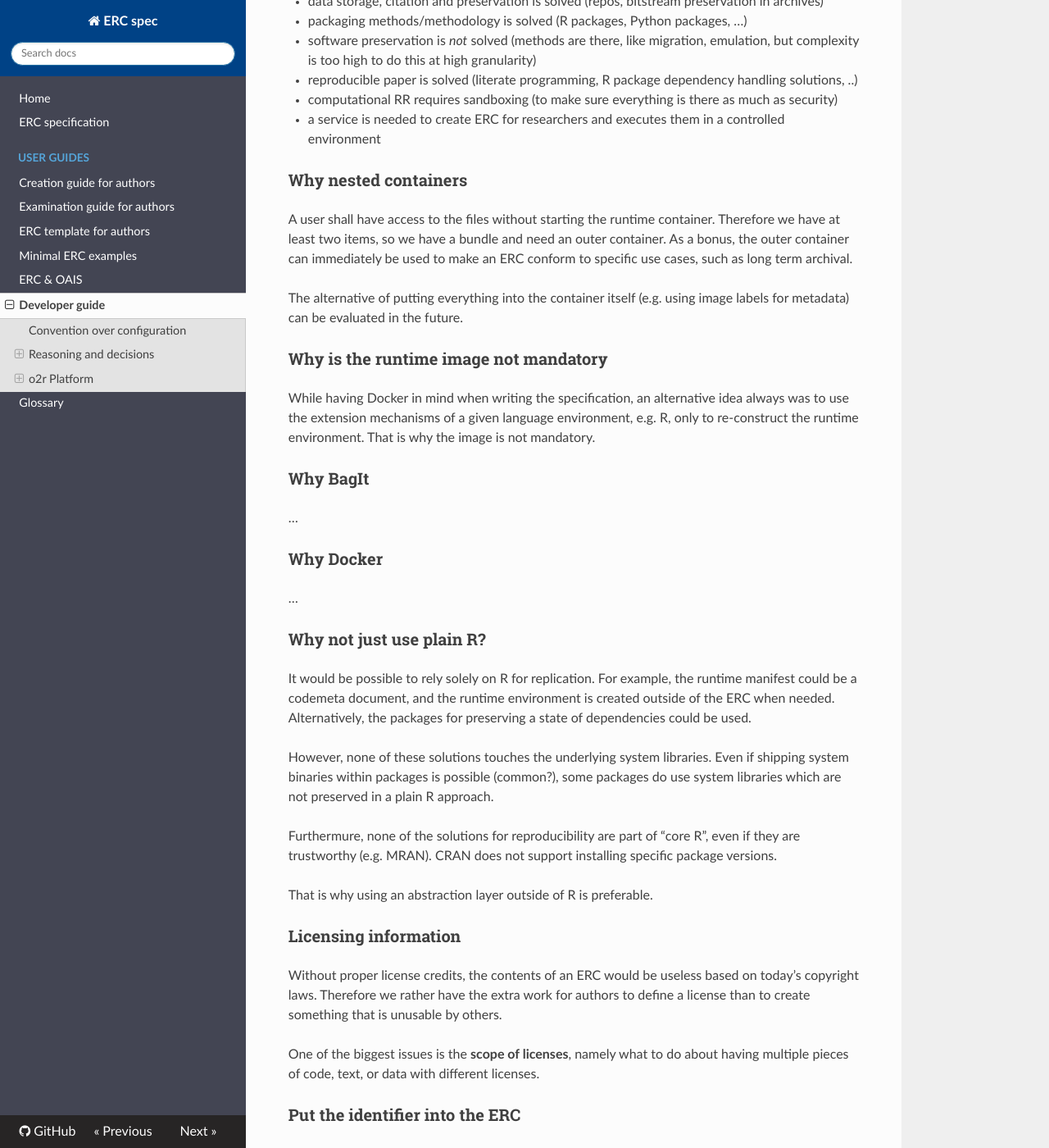
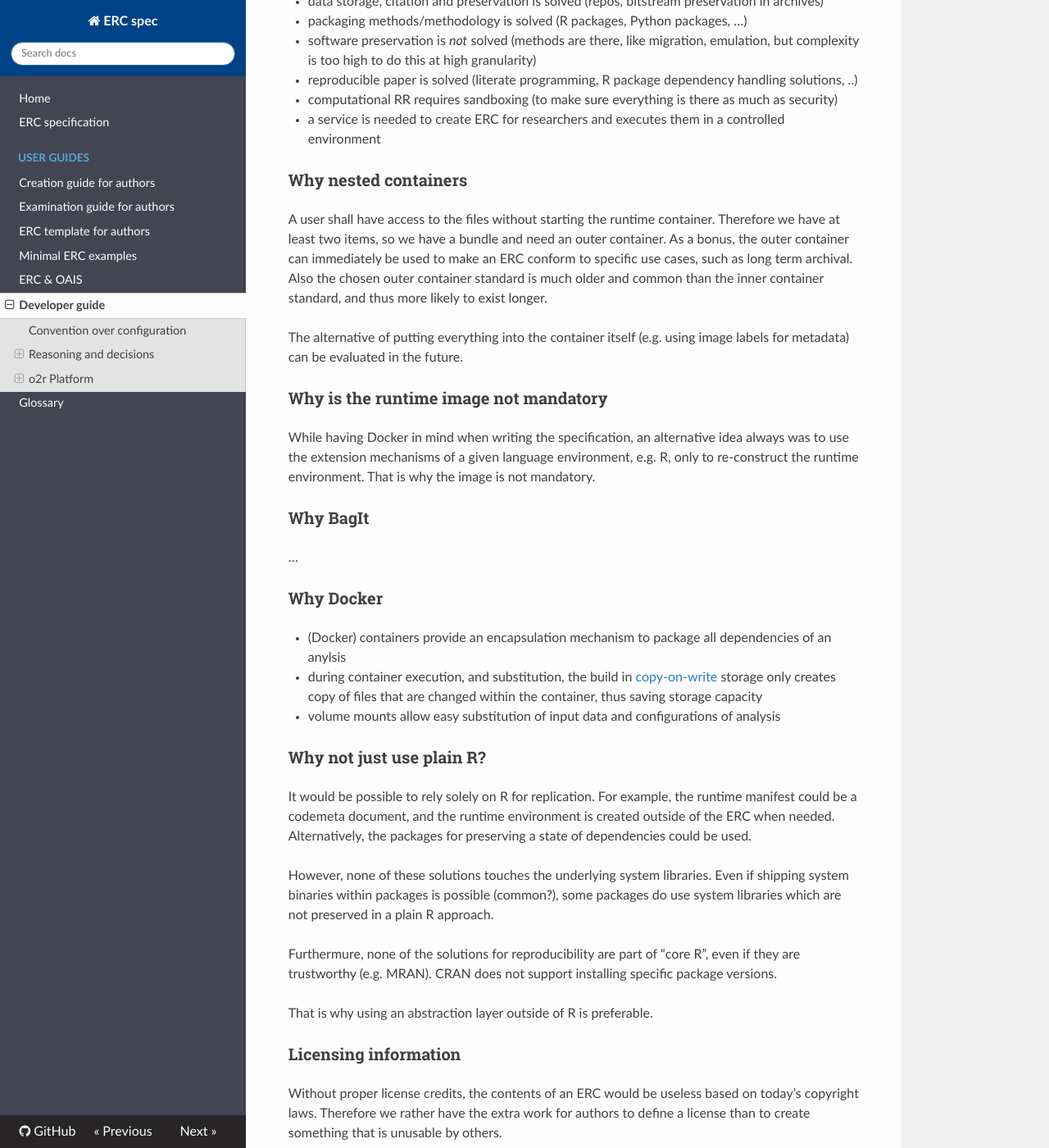
Before and after one commit to o2r-project/erc-spec, an MkDocs documentation site: the page built from docs/dev-guide/index.md, in a window 1280 px wide and 1400 px high, scrolled down 843 px. Shown: the whole window at 82% size. Built offline with MkDocs 1.6.1, drawn with Linux system fonts in a browser that asks for light colours; nearby versions of some CDN libraries; old or Windows-style settings are respelled for this version of MkDocs; some of the changed text lies outside the part shown.

Commit message:
add some arguments for Docker, closes #24

```diff
--- a/docs/dev-guide/index.md
+++ b/docs/dev-guide/index.md
@@ -31,6 +31,7 @@ However, if a user wants to use `rmarkdown::render(..)` on a file named `publica
 A user shall have access to the files without starting the runtime container.
 Therefore we have at least two items, so we have a bundle and need an outer container.
 As a bonus, the outer container can immediately be used to make an ERC conform to specific use cases, such as long term archival.
+Also the chosen outer container standard is much older and common than the inner container standard, and thus more likely to exist longer.
 
 The alternative of putting everything into the container itself (e.g. using image labels for metadata) can be evaluated in the future.
 
@@ -45,7 +46,9 @@ That is why the image is not mandatory.
 
 ### Why Docker
 
-...
+- (Docker) containers provide an encapsulation mechanism to package all dependencies of an anylsis
+- during container execution, and substitution, the build in [copy-on-write](https://en.wikipedia.org/wiki/Copy-on-write) storage only creates copy of files that are changed within the container, thus saving storage capacity
+- volume mounts allow easy substitution of input data and configurations of analysis
 
 ### Why not just use plain R?
 
@@ -74,21 +77,25 @@ One of the biggest issues is the **scope of licenses**, namely what to do about
 
 ### Why use bash
 
+While it is true that..
+
 > "What's oldest lasts longest." [via](https://github.com/swcarpentry/good-enough-practices-in-scientific-computing/blob/gh-pages/index.md#supplementary-materials)
+
+using containers gives the necessary abstraction and encapsulation, so simply using bash (or make) does not suffice.
 
 ### Why is validation happening outside the container and not _in_ the container
 
 - better user experience (otherwise all info must be transported via stdout)
 - to be sure nothing is manipulated within the validation script
 
-### Why is the data not in the image (inner contaienr) but in the outer container
+### Why is the data not in the image (inner container) but in the outer container
 
 - better accessible in the long term
 - no data duplication
 
 ## o2r Platform
 
-The software developed by the o2r project is the sole implementation of the ERC specification and hence a kind of reference implementation albeit being at a prototypical stage.
+The software developed by the o2r project is the reference implementation of the ERC specification.
 
 ### Web API
 
```
